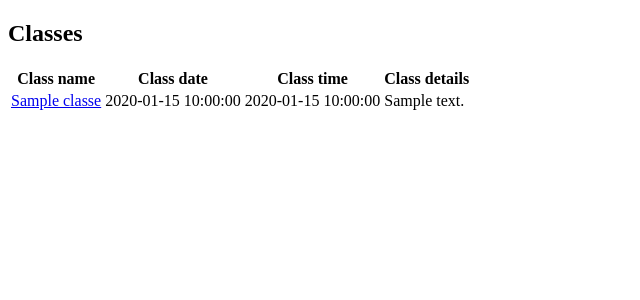
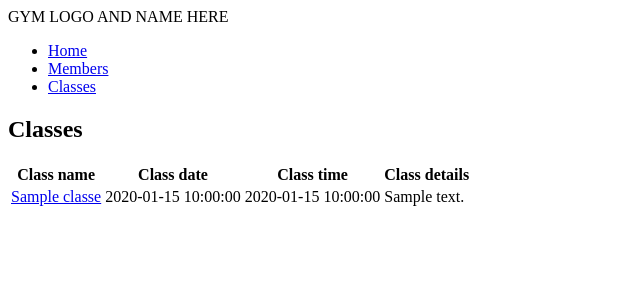
Before and after one commit to danikav/gym_management_project, a Flask app: page /classes in a window 1280 px wide. Shown: the top 300 px of the page, without its empty margins (0-640 px from the left). Run offline with Flask 2, Linux system fonts and the light colour scheme; a database or web service that is not in the repository returns one stand-in record (values such as "Sample title"); some libraries are stand-ins or nearby versions.

Commit message:
added nav bar

```diff
--- a/templates/base.html
+++ b/templates/base.html
@@ -8,6 +8,21 @@
 </head>
 <body>
 <section id="content">
+    <header>GYM LOGO AND NAME HERE</header>
+    <nav>
+
+    <ul>
+        <li>
+          <a href="/">Home</a>
+        </li>
+        <li>
+          <a href="/members">Members</a>
+        </li>
+        <li>
+          <a href="/classes">Classes</a>
+        </li>
+      </ul>
+    </nav>
     {% block content %}
 
     {% endblock %}
```
